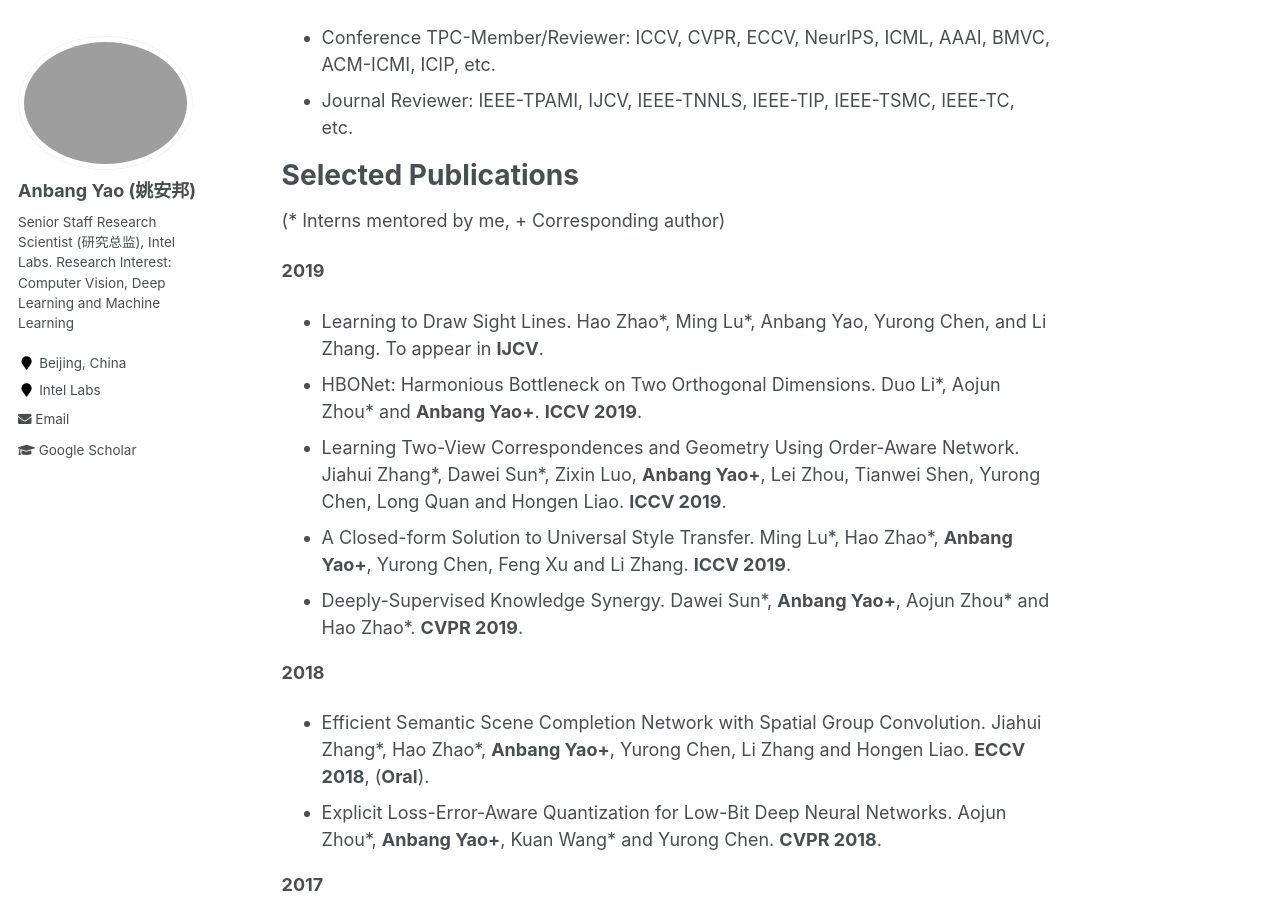
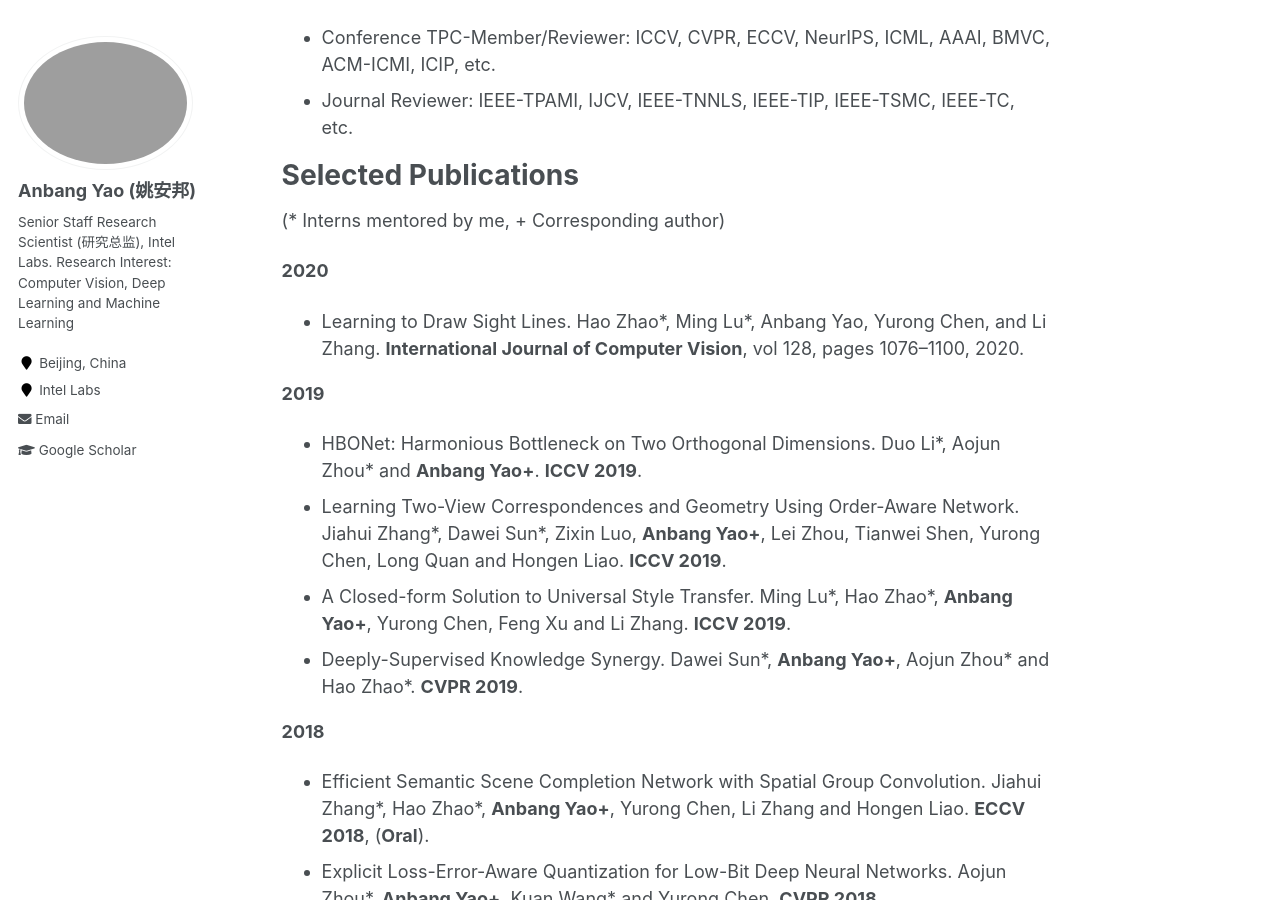
Before and after one commit to YaoAnbang/YaoAnbang.github.io, a Jekyll site: the page built from _pages/about.md, in a window 1280 px wide and 900 px high, scrolled down 1266 px. Built offline with Jekyll 4.4.1, drawn with Linux system fonts in a browser that asks for light colours; some of the changed text lies outside the part shown.

Commit message:
Update about.md

```diff
--- a/_pages/about.md
+++ b/_pages/about.md
@@ -38,9 +38,12 @@ Selected Publications
 
 (\* Interns mentored by me, \+ Corresponding author)
 
+**2020**
+
++ Learning to Draw Sight Lines. Hao Zhao\*, Ming Lu\*, Anbang Yao, Yurong Chen, and Li Zhang. **International Journal of Computer Vision**,  vol 128, pages 1076–1100, 2020.
+
 **2019**
 
-+ Learning to Draw Sight Lines. Hao Zhao\*, Ming Lu\*, Anbang Yao, Yurong Chen, and Li Zhang. To appear in **IJCV**.
 + HBONet: Harmonious Bottleneck on Two Orthogonal Dimensions. Duo Li\*, Aojun Zhou\* and **Anbang Yao+**. **ICCV 2019**.
 + Learning Two-View Correspondences and Geometry Using Order-Aware Network. Jiahui Zhang\*, Dawei Sun\*, Zixin Luo, **Anbang Yao+**, Lei Zhou, Tianwei Shen, Yurong Chen, Long Quan and Hongen Liao. **ICCV 2019**.
 + A Closed-form Solution to Universal Style Transfer. Ming Lu\*, Hao Zhao\*, **Anbang Yao+**, Yurong Chen, Feng Xu and Li Zhang. **ICCV 2019**.
@@ -69,9 +72,9 @@ Selected Publications
 **2015 and before**
 
 + Capturing AU-Aware Facial Features and Their Latent Relations for Emotion Recognition in the Wild. **Anbang Yao+**, Junchao Shao\*, Ningning Ma\* and Yurong Chen. **ACM ICMI 2015**, (**Oral, Winner of EmotiW-AFEW 2015 out of 75 Teams**).
-+ Robust Face Representation Using Hybrid Spatial Feature Interdependence Matrix. **Anbang Yao+** and Shan Yu. **IEEE Trans. Image Processing**, 2013.
-+ A Compact Association of Particle Filtering and Kernel Based Object Tracking. **Anbang Yao+**, Xinggang Lin, Guijin Wang and Shan Yu. **Pattern Recognition**, 2012.
-+ An Incremental Bhattacharyya Dissimilarity Measure for Particle Filtering. **Anbang Yao+**, Guijin Wang, Xinggang Lin and Xiujuan Chai. **Pattern Recognition**, 2010.
++ Robust Face Representation Using Hybrid Spatial Feature Interdependence Matrix. **Anbang Yao+** and Shan Yu. **IEEE Trans. Image Processing**, vol 22(8), pages 3247–3259, 2013.
++ A Compact Association of Particle Filtering and Kernel Based Object Tracking. **Anbang Yao+**, Xinggang Lin, Guijin Wang and Shan Yu. **Pattern Recognition**, vol 45(7), pages 2584-2597, 2012.
++ An Incremental Bhattacharyya Dissimilarity Measure for Particle Filtering. **Anbang Yao+**, Guijin Wang, Xinggang Lin and Xiujuan Chai. **Pattern Recognition**, vol 43(4), pages 1244-1256, 2010.
 + Kernel Based Articulated Object Tracking with Scale Adaptation and Model Update. **Anbang Yao+**, Guijin Wang, Xinggang Lin and Hao Wang. **ICASSP 2008**.
 
 Current and Past Interns
```
